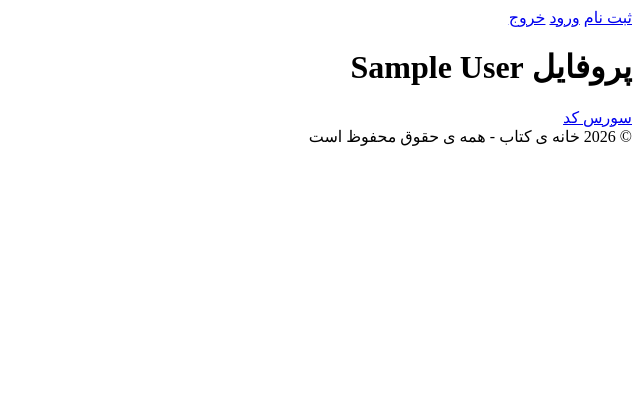
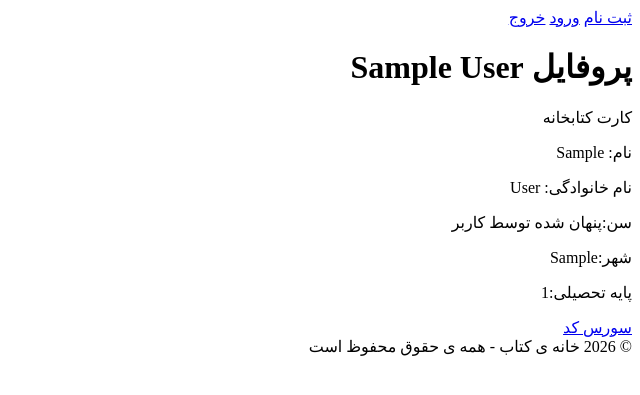
Before and after one commit to aboalfazlH/Khane-Ketab, a Django app: a page that uses apps/accounts/templates/accounts/registration/pannel.html in a window 1280 px wide. Shown: the top 395 px of the page, without its empty margins (640-1280 px from the left). Run offline with Django 4.2, Linux system fonts and the light colour scheme; tables that the repository leaves empty hold one stand-in row (values such as "Sample post").

Commit message:
Add LibraryCard to UserPannel

```diff
--- a/apps/accounts/templates/accounts/registration/pannel.html
+++ b/apps/accounts/templates/accounts/registration/pannel.html
@@ -6,4 +6,12 @@
 
 {% block content %}
 <h1>پروفایل {{ user }}</h1>
+<div>
+<p>کارت کتابخانه</p>
+<p>نام: {{ user.first_name }}</p>
+<p>نام خانوادگی: {{ user.last_name }}</p>
+<p>سن:{% if not library_card.show_age %}پنهان شده توسط کاربر{% else %}{{library_card.age}}{% endif %}</p>
+<p>شهر:{% if not library_card.show_city %}پنهان شده توسط کاربر{% else %}{{library_card.city}}{% endif %}</p>
+<p>پایه تحصیلی:{% if not library_card.show_grade %}پنهان شده توسط کاربر{% else %}{{library_card.grade}}{% endif %}</p>
+</div>
 {% endblock content %}
--- a/apps/accounts/views.py
+++ b/apps/accounts/views.py
@@ -5,7 +5,7 @@ from django.urls import reverse_lazy
 from django.contrib.auth.forms import AuthenticationForm
 from django.contrib.auth import login,logout,mixins
 from .models import CustomUser
-
+from apps.library.models import LibraryCard
 
 class SignUpView(generic.CreateView):
     form_class = SignUpForm
@@ -41,3 +41,8 @@ class UserPannelView(generic.DetailView):
     context_object_name = "user"
     slug_field = "username"
     slug_url_kwarg = "username"
+
+    def get_context_data(self, **kwargs):
+        context = super().get_context_data(**kwargs)
+        context["library_card"]= LibraryCard.objects.get(user=self.object)
+        return context
```
